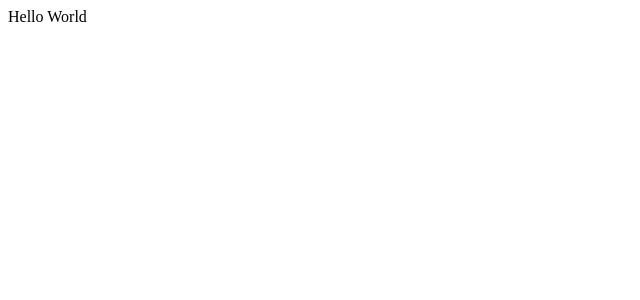
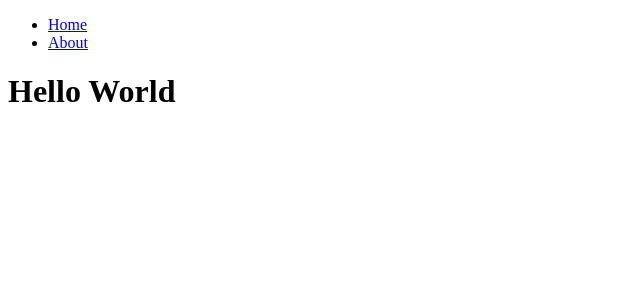
Before and after one commit to danrot/nextjs-workshop, a Next.js app: page / in a window 1280 px wide. Shown: the top 300 px of the page, without its empty margins (0-640 px from the left). Built offline with nearby package versions, Linux system fonts and the light colour scheme.

Commit message:
added navigation

```diff
--- /dev/null
+++ b/components/Navigation.js
@@ -0,0 +1,25 @@
+import React from 'react';
+import NavigationItem from './NavigationItem';
+
+const navigation = [
+    {
+        href: '/',
+        content: 'Home'
+    },
+    {
+        href: '/about',
+        content: 'About'
+    }
+];
+
+export default () => <nav>
+    <ul>
+        { navigation.map(
+            item => <NavigationItem
+                href={item.href}
+                content={item.content}
+                key={item.href}
+                />
+        ) }
+    </ul>
+</nav>;
--- /dev/null
+++ b/components/NavigationItem.js
@@ -0,0 +1,3 @@
+import React from 'react';
+
+export default ({href, content}) => <li><a href={href}>{content}</a></li>;
--- a/pages/about.js
+++ b/pages/about.js
@@ -1,3 +1,7 @@
 import React from 'react';
+import Navigation from '../components/Navigation';
 
-export default () => <div>About us</div>;
+export default () => <div>
+    <Navigation/>
+    <h1>About us</h1>
+</div>;
--- a/pages/index.js
+++ b/pages/index.js
@@ -1,3 +1,7 @@
 import React from 'react';
+import Navigation from '../components/Navigation';
 
-export default () => <div>Hello World</div>;
+export default () => <div>
+    <Navigation/>
+    <h1>Hello World</h1>
+</div>;
```
Also changed, not shown: 1 other file (tests, documents, lock files or other folders).
